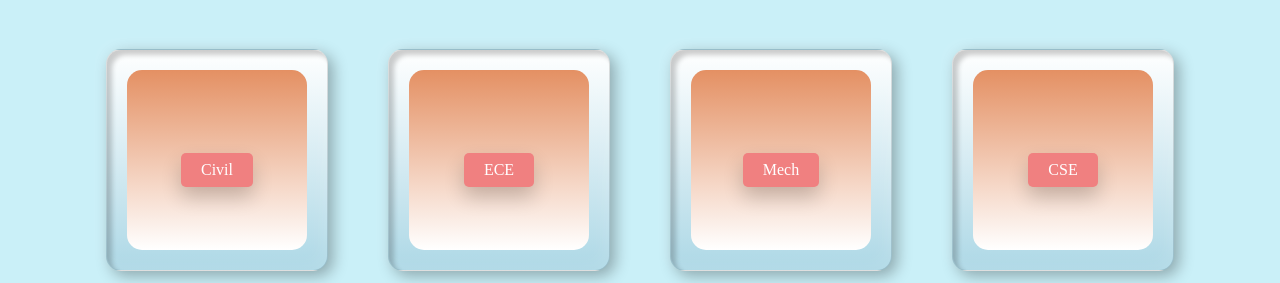
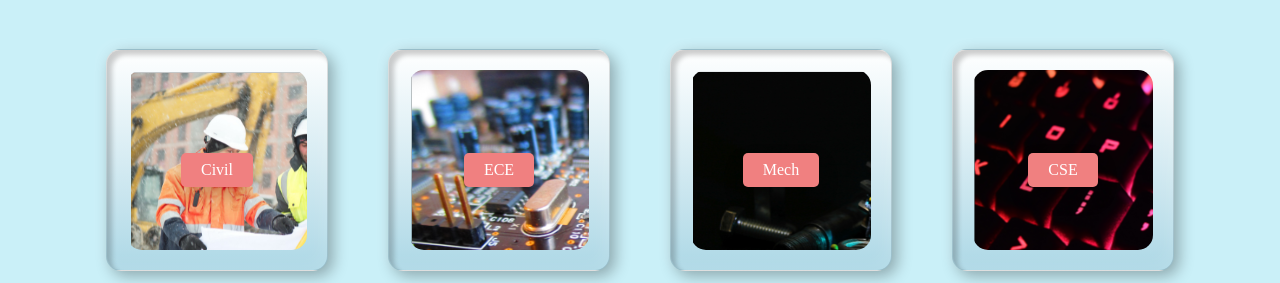
Before and after one commit to phantom-dot/ccetassignment, a React (Create React App) app: page / in a window 1280 px wide. Shown: the part 669-952 px from the top of the page. Built offline with nearby package versions, Linux system fonts and the light colour scheme.

Commit message:
Update branches.css
images background

```diff
--- a/src/components/branches/branches.css
+++ b/src/components/branches/branches.css
@@ -64,7 +64,7 @@
 
 }
 
-/* #civil{
+#civil{
   background-image: url(../../media/civil.png);
 }
 #ece{
@@ -75,7 +75,7 @@
 }
 #cse{
   background-image: url(../../media/computer.png);
-} */
+}
 
 .branches-main-div .branches .card .box{
 
```
